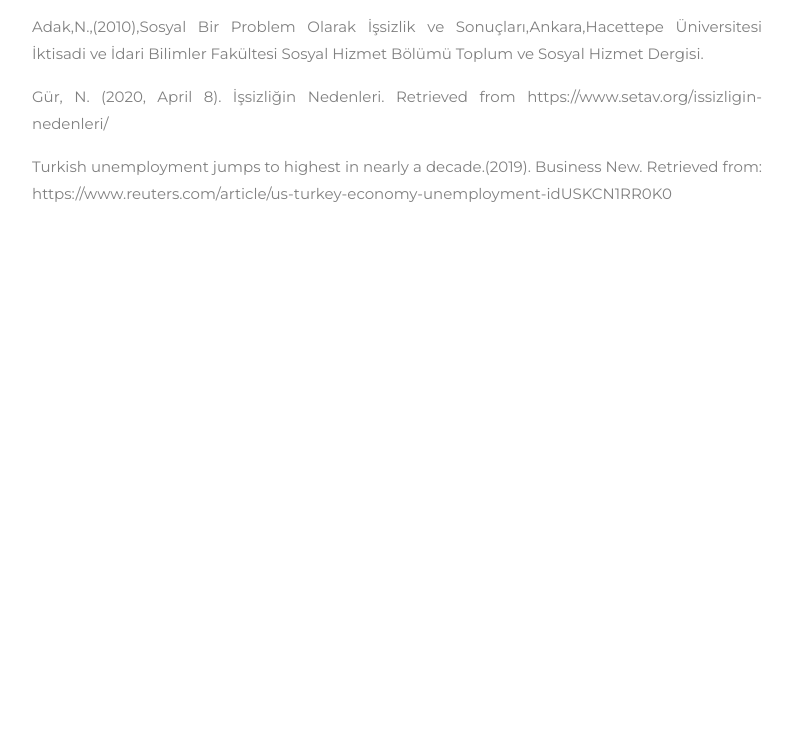
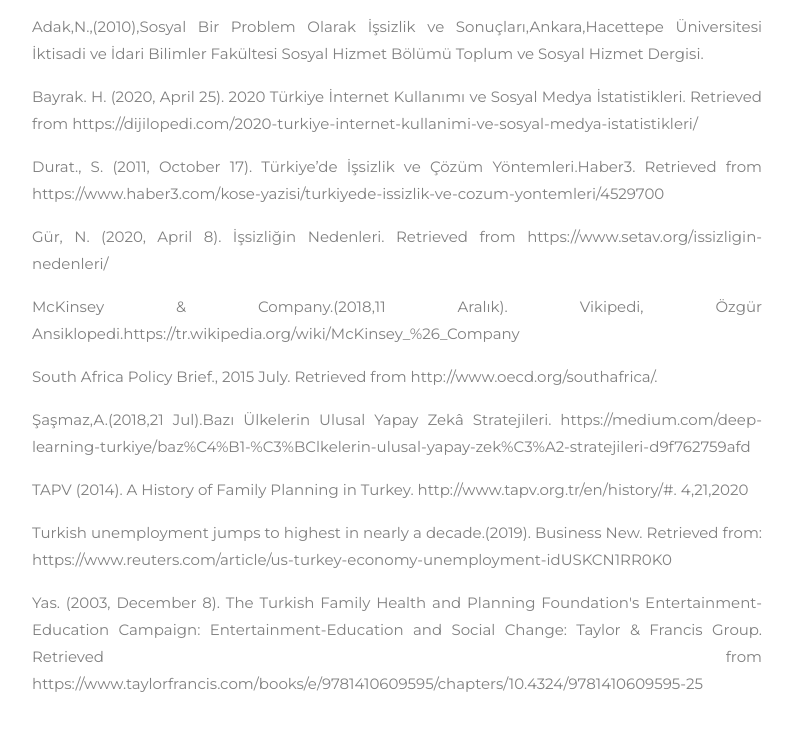
Before and after one commit to merveguldestekucukkurt/unemploymentinturkey, a plain HTML site: page bibliography.html in a window 1280 px wide. Shown: the part 1192-1922 px from the top of the page, without its empty margins (53-846 px from the left). Before the commit the page ends 1520 px from the top, so only its background shows below. Drawn offline with Linux system fonts and the light colour scheme; some packages are replaced by stand-ins of ours; no server answers.

Commit message:
Update bibliography.html

```diff
--- a/bibliography.html
+++ b/bibliography.html
@@ -86,9 +86,15 @@
             </p>
                         <h3 class="mb-3">Bibliography</h3>
             <p align=justify>Adak,N.,(2010),Sosyal Bir Problem Olarak İşsizlik ve Sonuçları,Ankara,Hacettepe Üniversitesi İktisadi ve İdari Bilimler Fakültesi Sosyal Hizmet Bölümü Toplum ve Sosyal Hizmet Dergisi.</p>
-            <p align=justify>Gür, N. (2020, April 8). İşsizliğin Nedenleri. Retrieved from https://www.setav.org/issizligin-nedenleri/</p>
-            <p align=justify>Turkish unemployment jumps to highest in nearly a decade.(2019). Business New. Retrieved from: https://www.reuters.com/article/us-turkey-economy-unemployment-idUSKCN1RR0K0</p>
-
+			<p align=justify>Bayrak. H. (2020, April 25). 2020 Türkiye İnternet Kullanımı ve Sosyal Medya İstatistikleri. Retrieved from https://dijilopedi.com/2020-turkiye-internet-kullanimi-ve-sosyal-medya-istatistikleri/</p>
+            <p align=justify>Durat., S. (2011, October 17). Türkiye’de İşsizlik ve Çözüm Yöntemleri.Haber3. Retrieved from https://www.haber3.com/kose-yazisi/turkiyede-issizlik-ve-cozum-yontemleri/4529700</p>
+			<p align=justify>Gür, N. (2020, April 8). İşsizliğin Nedenleri. Retrieved from https://www.setav.org/issizligin-nedenleri/</p>
+			<p align=justify>McKinsey & Company.(2018,11 Aralık). Vikipedi, Özgür Ansiklopedi.https://tr.wikipedia.org/wiki/McKinsey_%26_Company </p>
+			<p align=justify>South Africa Policy Brief., 2015 July. Retrieved from http://www.oecd.org/southafrica/.</p>
+            <p align=justify>Şaşmaz,A.(2018,21 Jul).Bazı Ülkelerin Ulusal Yapay Zekâ Stratejileri. https://medium.com/deep-learning-turkiye/baz%C4%B1-%C3%BClkelerin-ulusal-yapay-zek%C3%A2-stratejileri-d9f762759afd </p>
+			<p align=justify>TAPV (2014). A History of Family Planning in Turkey. http://www.tapv.org.tr/en/history/#. 4,21,2020</p>
+			<p align=justify>Turkish unemployment jumps to highest in nearly a decade.(2019). Business New. Retrieved from: https://www.reuters.com/article/us-turkey-economy-unemployment-idUSKCN1RR0K0</p>
+			<p align=justify>Yas. (2003, December 8). The Turkish Family Health and Planning Foundation's Entertainment-Education Campaign: Entertainment-Education and Social Change: Taylor & Francis Group. Retrieved from https://www.taylorfrancis.com/books/e/9781410609595/chapters/10.4324/9781410609595-25</p>
 
 
           </div> <!-- .col-md-8 -->
```
